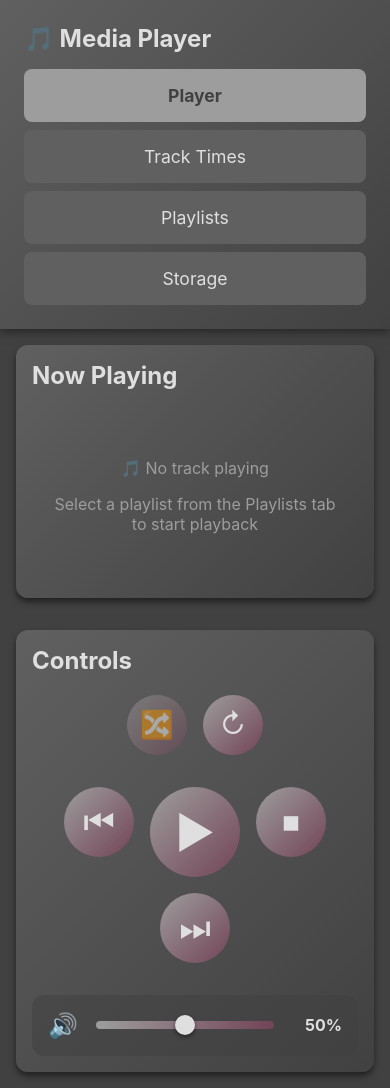
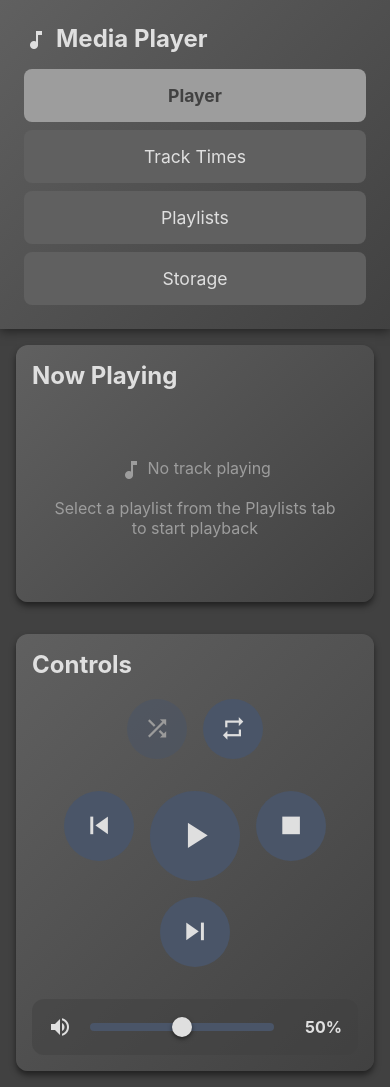
Before and after one commit to xXLAOKOONXx/media-player, a React (Vite) app in the folder frontend/: page / in a window 390 px wide. Built offline with nearby package versions, Linux system fonts and the light colour scheme; no server answers.

Commit message:
Replace color gradients and emojis with Material Icons and blueish-gray colors
Co-authored-by: xXLAOKOONXx <31933721+xXLAOKOONXx@users.noreply.github.com>

```diff
--- a/frontend/index.html
+++ b/frontend/index.html
@@ -2,11 +2,12 @@
 <html lang="en">
   <head>
     <meta charset="UTF-8" />
-    <link rel="icon" type="image/x-icon" href="/favicon.ico" />
+    <link rel="icon" type="image/svg+xml" href="/favicon.svg" />
     <meta name="viewport" content="width=device-width, initial-scale=1.0" />
     <meta name="theme-color" content="#000000" />
     <meta name="description" content="Media Player - Control your Raspberry Pi media player" />
     <title>Media Player</title>
+    <link href="https://fonts.googleapis.com/icon?family=Material+Icons" rel="stylesheet">
   </head>
   <body>
     <noscript>You need to enable JavaScript to run this app.</noscript>
--- a/frontend/src/App.css
+++ b/frontend/src/App.css
@@ -34,7 +34,7 @@
 }
 
 .tabs button:hover {
-  background-color: #734457;
+  background-color: #4a5568;
 }
 
 .tabs button.active {
@@ -146,13 +146,14 @@ button:disabled {
 }
 
 .btn-primary {
-  background: linear-gradient(135deg, #9d9d9d 0%, #734457 100%);
+  background-color: #4a5568;
   color: #dfdfdf;
 }
 
 .btn-primary:hover:not(:disabled) {
+  background-color: #5a6c7d;
   transform: translateY(-2px);
-  box-shadow: 0 4px 8px rgba(115, 68, 87, 0.5);
+  box-shadow: 0 4px 8px rgba(74, 85, 104, 0.5);
 }
 
 .btn-secondary {
@@ -161,7 +162,7 @@ button:disabled {
 }
 
 .btn-secondary:hover:not(:disabled) {
-  background-color: #734457;
+  background-color: #4a5568;
 }
 
 .btn-danger {
@@ -193,7 +194,7 @@ button:disabled {
 }
 
 .list-item:hover {
-  background-color: #734457;
+  background-color: #4a5568;
 }
 
 .empty-state {
--- a/frontend/src/App.tsx
+++ b/frontend/src/App.tsx
@@ -28,7 +28,7 @@ function App() {
   return (
     <div className="App">
       <header className="App-header">
-        <h1>🎵 Media Player</h1>
+        <h1><span className="material-icons" style={{ verticalAlign: 'middle', marginRight: '0.5rem' }}>music_note</span>Media Player</h1>
         <nav className="tabs">
           <button
             className={activeTab === 'player' ? 'active' : ''}
--- a/frontend/src/components/NowPlaying.css
+++ b/frontend/src/components/NowPlaying.css
@@ -59,7 +59,7 @@
 .track-custom-times {
   font-size: 0.85rem;
   margin: 0.5rem 0;
-  color: #734457;
+  color: #5a6c7d;
 }
 
 .progress-section {
@@ -111,7 +111,7 @@
 
 .progress-bar-fill {
   height: 100%;
-  background: linear-gradient(to right, #9d9d9d 0%, #734457 100%);
+  background-color: #5a6c7d;
   transition: width 0.3s ease;
   border-radius: 4px;
 }
@@ -122,8 +122,8 @@
   transform: translateY(-50%);
   height: 8px;
   background: linear-gradient(to right,
-    rgba(115, 68, 87, 0.3) 0%,
-    rgba(115, 68, 87, 0.6) 100%
+    rgba(74, 85, 104, 0.3) 0%,
+    rgba(74, 85, 104, 0.6) 100%
   );
   border-radius: 4px;
   pointer-events: none;
--- a/frontend/src/components/NowPlaying.tsx
+++ b/frontend/src/components/NowPlaying.tsx
@@ -12,7 +12,7 @@ const NowPlaying = ({ status }: NowPlayingProps) => {
       <div className="now-playing card">
         <h2>Now Playing</h2>
         <div className="empty-state">
-          <p>🎵 No track playing</p>
+          <p><span className="material-icons" style={{ verticalAlign: 'middle' }}>music_note</span> No track playing</p>
           <p>Select a playlist from the Playlists tab to start playback</p>
         </div>
       </div>
@@ -70,16 +70,16 @@ const NowPlaying = ({ status }: NowPlayingProps) => {
       <h2>Now Playing</h2>
       <div className="track-info">
         <div className="track-title">
-          {is_playing && !is_paused && <span className="playing-icon">▶</span>}
-          {is_paused && <span className="paused-icon">⏸</span>}
+          {is_playing && !is_paused && <span className="material-icons playing-icon">play_arrow</span>}
+          {is_paused && <span className="material-icons paused-icon">pause</span>}
           <span className="title">{current_track.title}</span>
         </div>
         <div className="track-details">
           {current_track.artist && (
-            <p className="track-artist">🎤 {current_track.artist}</p>
+            <p className="track-artist"><span className="material-icons" style={{ fontSize: '1.1rem', verticalAlign: 'middle' }}>person</span> {current_track.artist}</p>
           )}
           {current_track.album && (
-            <p className="track-album">💿 {current_track.album}</p>
+            <p className="track-album"><span className="material-icons" style={{ fontSize: '0.95rem', verticalAlign: 'middle' }}>album</span> {current_track.album}</p>
           )}
           {(current_track.start_time != null || current_track.end_time != null) && (
             <p className="track-custom-times">
@@ -143,12 +143,12 @@ const NowPlaying = ({ status }: NowPlayingProps) => {
           <div className="up-next">
             <h3>Up Next</h3>
             <div className="next-track-info">
-              <p className="next-track-title">🎵 {next_track.title}</p>
+              <p className="next-track-title"><span className="material-icons" style={{ fontSize: '1.1rem', verticalAlign: 'middle' }}>music_note</span> {next_track.title}</p>
               {next_track.artist && (
-                <p className="next-track-artist">🎤 {next_track.artist}</p>
+                <p className="next-track-artist"><span className="material-icons" style={{ fontSize: '0.95rem', verticalAlign: 'middle' }}>person</span> {next_track.artist}</p>
               )}
               {next_track.album && (
-                <p className="next-track-album">💿 {next_track.album}</p>
+                <p className="next-track-album"><span className="material-icons" style={{ fontSize: '0.85rem', verticalAlign: 'middle' }}>album</span> {next_track.album}</p>
               )}
             </div>
           </div>
--- a/frontend/src/components/PlaybackControls.css
+++ b/frontend/src/components/PlaybackControls.css
@@ -13,22 +13,28 @@
 .mode-controls .control-btn {
   width: 50px;
   height: 50px;
-  font-size: 1.5rem;
   opacity: 0.5;
   transition: all 0.3s ease;
+}
+
+.mode-controls .control-btn .material-icons {
+  font-size: 1.5rem;
 }
 
 @media (max-width: 768px) {
   .mode-controls .control-btn {
     width: 60px;
     height: 60px;
+  }
+
+  .mode-controls .control-btn .material-icons {
     font-size: 1.7rem;
   }
 }
 
 .mode-controls .control-btn.active {
   opacity: 1;
-  background: linear-gradient(135deg, #9d9d9d 0%, #734457 100%);
+  background-color: #4a5568;
 }
 
 .mode-controls .control-btn:hover {
@@ -44,10 +50,9 @@
 }
 
 .control-btn {
-  background: linear-gradient(135deg, #9d9d9d 0%, #734457 100%);
+  background-color: #4a5568;
   border: none;
   color: #dfdfdf;
-  font-size: 2rem;
   width: 60px;
   height: 60px;
   border-radius: 50%;
@@ -60,19 +65,27 @@
   min-width: 44px;
 }
 
+.control-btn .material-icons {
+  font-size: 2rem;
+}
+
 @media (max-width: 768px) {
   .control-btn {
     width: 70px;
     height: 70px;
-    font-size: 2.2rem;
     min-height: 48px;
     min-width: 48px;
+  }
+
+  .control-btn .material-icons {
+    font-size: 2.2rem;
   }
 }
 
 .control-btn:hover {
+  background-color: #5a6c7d;
   transform: scale(1.1);
-  box-shadow: 0 4px 12px rgba(115, 68, 87, 0.6);
+  box-shadow: 0 4px 12px rgba(74, 85, 104, 0.6);
 }
 
 .control-btn:active {
@@ -82,6 +95,9 @@
 .play-btn, .pause-btn {
   width: 80px;
   height: 80px;
+}
+
+.play-btn .material-icons, .pause-btn .material-icons {
   font-size: 2.5rem;
 }
 
@@ -89,6 +105,9 @@
   .play-btn, .pause-btn {
     width: 90px;
     height: 90px;
+  }
+
+  .play-btn .material-icons, .pause-btn .material-icons {
     font-size: 2.7rem;
   }
 }
@@ -111,7 +130,7 @@
   flex: 1;
   height: 8px;
   border-radius: 4px;
-  background: linear-gradient(to right, #9d9d9d 0%, #734457 100%);
+  background-color: #4a5568;
   outline: none;
   -webkit-appearance: none;
 }
--- a/frontend/src/components/PlaybackControls.tsx
+++ b/frontend/src/components/PlaybackControls.tsx
@@ -116,9 +116,9 @@ const PlaybackControls = ({ status, onUpdate }: PlaybackControlsProps) => {
   const getRepeatIcon = () => {
     const mode = status?.repeat_mode || 'none';
     switch (mode) {
-      case 'all': return '🔁';
-      case 'one': return '🔂';
-      default: return '↻';
+      case 'all': return 'repeat';
+      case 'one': return 'repeat_one';
+      default: return 'repeat';
     }
   };
 
@@ -144,7 +144,7 @@ const PlaybackControls = ({ status, onUpdate }: PlaybackControlsProps) => {
           onClick={handleShuffle}
           title={shuffleEnabled ? 'Shuffle: On' : 'Shuffle: Off'}
         >
-          🔀
+          <span className="material-icons">shuffle</span>
         </button>
 
         <button
@@ -152,36 +152,36 @@ const PlaybackControls = ({ status, onUpdate }: PlaybackControlsProps) => {
           onClick={handleRepeatMode}
           title={getRepeatTitle()}
         >
-          {getRepeatIcon()}
+          <span className="material-icons">{getRepeatIcon()}</span>
         </button>
       </div>
 
       <div className="transport-controls">
         <button className="control-btn" onClick={handlePrevious} title="Previous">
-          ⏮
+          <span className="material-icons">skip_previous</span>
         </button>
 
         {!isPlaying ? (
           <button className="control-btn play-btn" onClick={handlePlay} title="Play">
-            ▶
+            <span className="material-icons">play_arrow</span>
           </button>
         ) : (
           <button className="control-btn pause-btn" onClick={handlePause} title="Pause">
-            ⏸
+            <span className="material-icons">pause</span>
           </button>
         )}
 
         <button className="control-btn" onClick={handleStop} title="Stop">
-          ⏹
+          <span className="material-icons">stop</span>
         </button>
 
         <button className="control-btn" onClick={handleNext} title="Next">
-          ⏭
+          <span className="material-icons">skip_next</span>
         </button>
       </div>
 
       <div className="volume-control">
-        <span className="volume-icon">🔊</span>
+        <span className="material-icons volume-icon">volume_up</span>
         <input
           type="range"
           min="0"
```
Also changed, not shown: frontend/public/favicon.svg (added).
